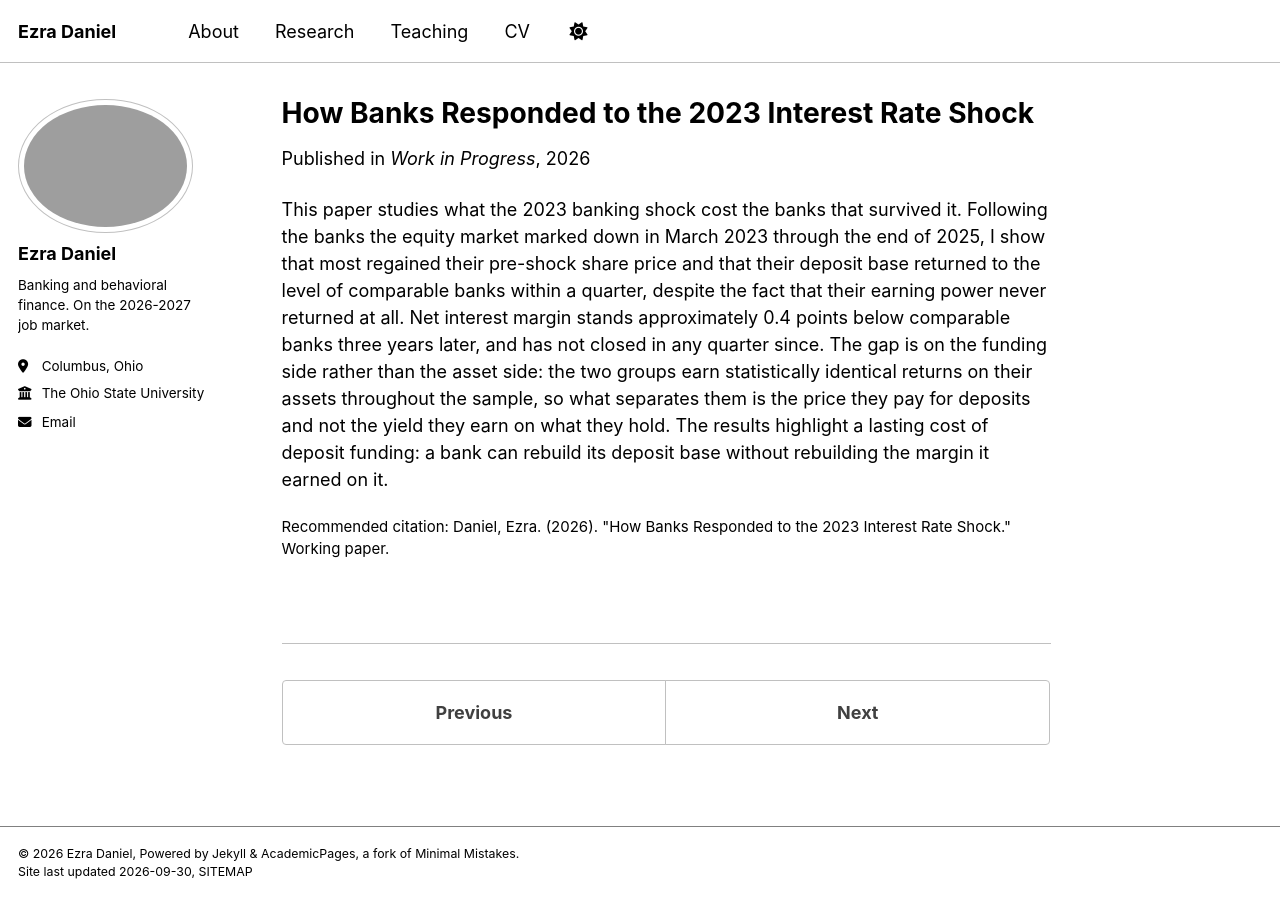
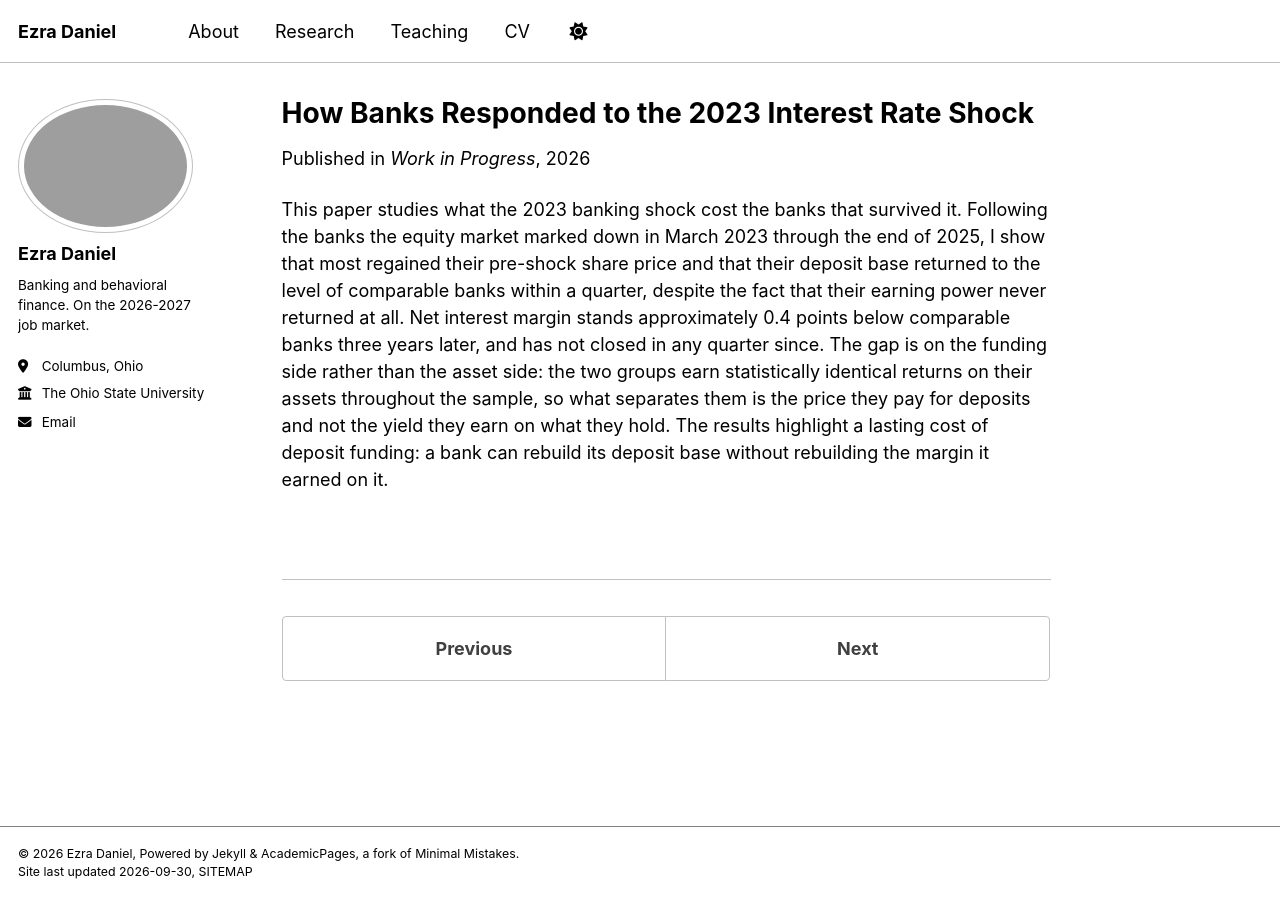
Before and after one commit to ezra-daniel/ezra-daniel.github.io, a Jekyll site: the page built from _publications/2026-06-01-banks-2023-rate-shock.md, in a window 1280 px wide. Built offline with Jekyll 4.4.1, drawn with Linux system fonts in a browser that asks for light colours; a style sheet for code colours, icons or effects is not loaded.

Commit message:
Update excerpt and citation in publication markdown

```diff
--- a/_publications/2026-06-01-banks-2023-rate-shock.md
+++ b/_publications/2026-06-01-banks-2023-rate-shock.md
@@ -3,10 +3,10 @@ title: "How Banks Responded to the 2023 Interest Rate Shock"
 collection: publications
 category: progress
 permalink: /publication/2026-06-01-banks-2023-rate-shock
-excerpt: 'This paper studies what the 2023 banking shock cost the banks that survived it. Following the banks the equity market marked down in March 2023 through the end of 2025, I show that most regained their pre-shock share price and that their deposit base returned to the level of comparable banks within a quarter, despite the fact that their earning power never returned at all. Net interest margin stands approximately 0.4 points below comparable banks three years later, and has not closed in any quarter since. The gap is on the funding side rather than the asset side: the two groups earn statistically identical returns on their assets throughout the sample, so what separates them is the price they pay for deposits and not the yield they earn on what they hold. The results highlight a lasting cost of deposit funding: a bank can rebuild its deposit base without rebuilding the margin it earned on it.'
+excerpt: >
+  This paper studies what the 2023 banking shock cost the banks that survived it. Following the banks the equity market marked down in March 2023 through the end of 2025, I show that most regained their pre-shock share price and that their deposit base returned to the level of comparable banks within a quarter, despite the fact that their earning power never returned at all. Net interest margin stands approximately 0.4 points below comparable banks three years later, and has not closed in any quarter since. The gap is on the funding side rather than the asset side: the two groups earn statistically identical returns on their assets throughout the sample, so what separates them is the price they pay for deposits and not the yield they earn on what they hold. The results highlight a lasting cost of deposit funding: a bank can rebuild its deposit base without rebuilding the margin it earned on it.
 date: 2026-06-01
 venue: 'Work in Progress'
-citation: 'Daniel, Ezra. (2026). "How Banks Responded to the 2023 Interest Rate Shock." Working paper.'
 ---
 
 This paper studies what the 2023 banking shock cost the banks that survived it. Following the banks the equity market marked down in March 2023 through the end of 2025, I show that most regained their pre-shock share price and that their deposit base returned to the level of comparable banks within a quarter, despite the fact that their earning power never returned at all. Net interest margin stands approximately 0.4 points below comparable banks three years later, and has not closed in any quarter since. The gap is on the funding side rather than the asset side: the two groups earn statistically identical returns on their assets throughout the sample, so what separates them is the price they pay for deposits and not the yield they earn on what they hold. The results highlight a lasting cost of deposit funding: a bank can rebuild its deposit base without rebuilding the margin it earned on it.
```
